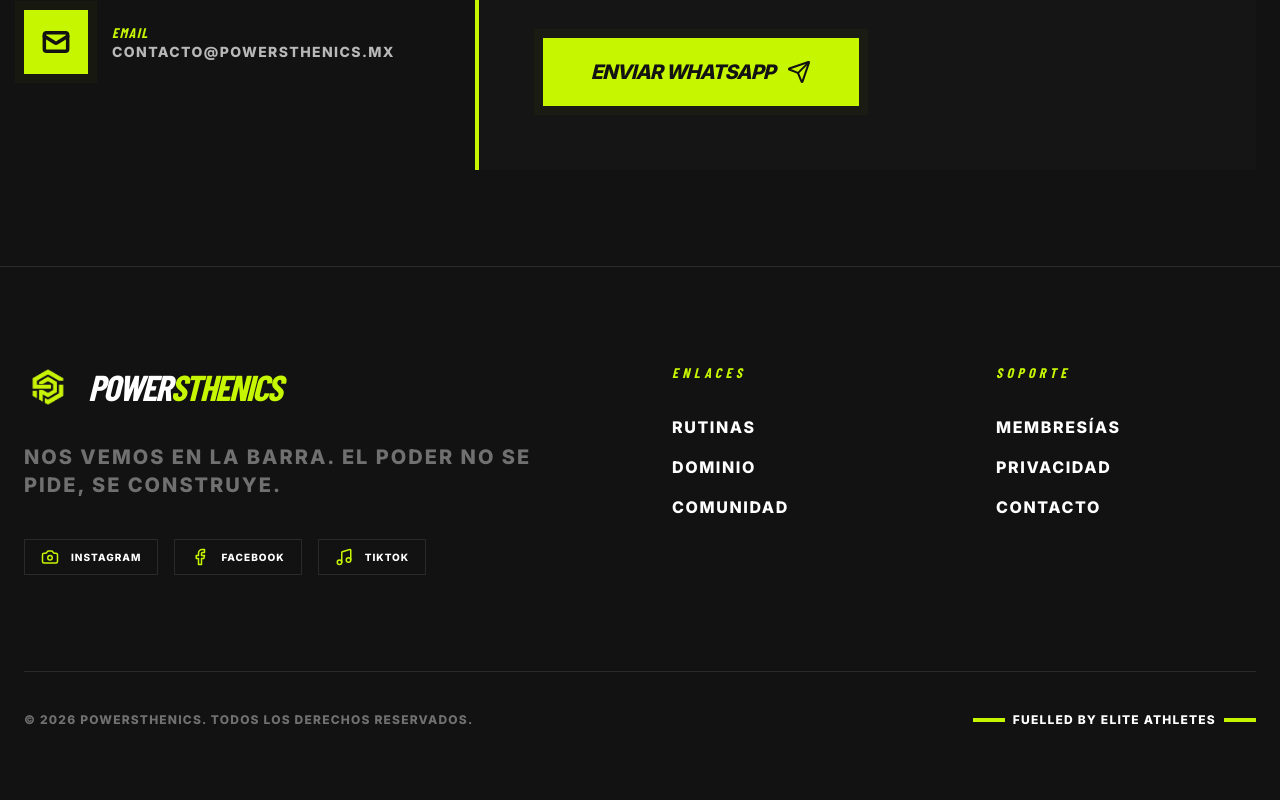
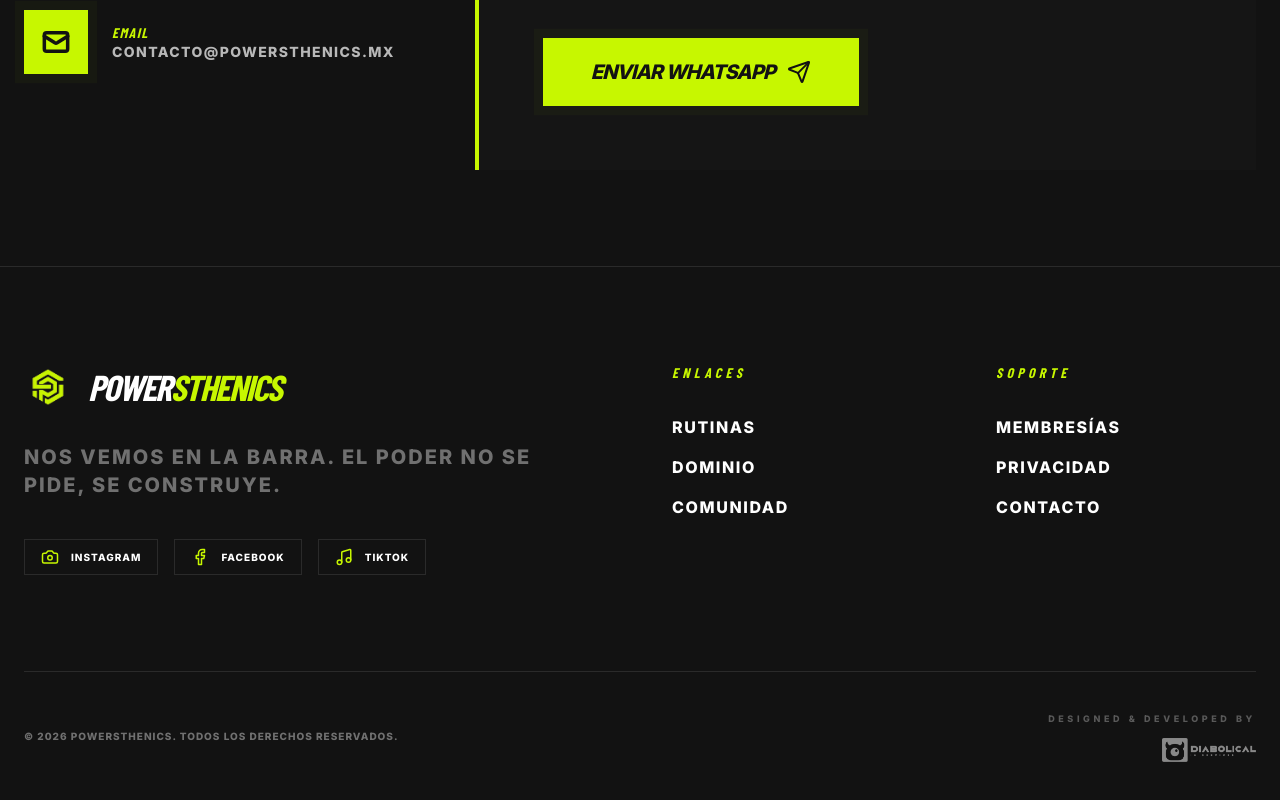
Before and after one commit to diabolicalprojects/Powersthenics, a React (Vite) app: page / in a window 1280 px wide. Shown: the part 7119-7919 px from the top of the page. Before the commit the page ends 7895 px from the top, so only its background shows below. Built offline with nearby package versions, Linux system fonts and the light colour scheme; a web font is replaced by a local one.

Commit message:
feat: add agency logo to footer

```diff
--- a/src/components/Footer.jsx
+++ b/src/components/Footer.jsx
@@ -78,14 +78,18 @@
           </div>
         </div>
 
-        <div className="text-center md:text-left border-t border-white/10 pt-10 flex flex-col md:flex-row justify-between items-center gap-6">
-          <p className="text-xs text-white/40 font-black uppercase tracking-widest">
+        <div className="text-center md:text-left border-t border-white/10 pt-10 flex flex-col md:flex-row justify-between items-center gap-8">
+          <p className="text-[10px] text-white/40 font-black uppercase tracking-widest">
             © 2026 POWERSTHENICS. TODOS LOS DERECHOS RESERVADOS.
           </p>
-          <div className="flex items-center gap-2">
-             <div className="h-1 w-8 bg-competition-green" />
-             <span className="text-xs text-white uppercase font-black tracking-widest">FUELLED BY ELITE ATHLETES</span>
-             <div className="h-1 w-8 bg-competition-green" />
+
+          <div className="flex flex-col items-center md:items-end gap-3">
+             <span className="text-[9px] text-white/30 font-black tracking-[0.4em] uppercase">DESIGNED & DEVELOPED BY</span>
+             <img
+              src="/LOGO-DIABOLICAL-HORIZONTAL-BLANCO@2x.png"
+              alt="Diabolical"
+              className="h-5 md:h-6 w-auto opacity-50 hover:opacity-100 transition-opacity cursor-pointer"
+             />
           </div>
         </div>
       </div>
```
Also changed, not shown: public/LOGO-DIABOLICAL-HORIZONTAL-BLANCO@2x.png (added), public/LOGO-DIABOLICAL-HORIZONTAL-NEGRO@2x.png (added).
